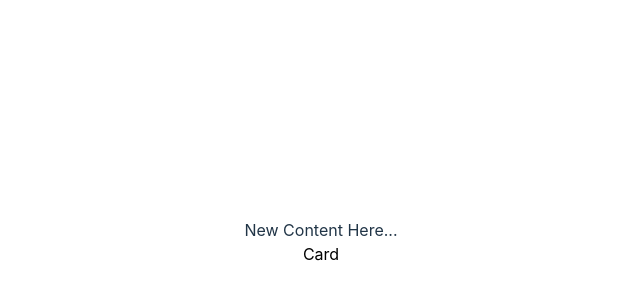
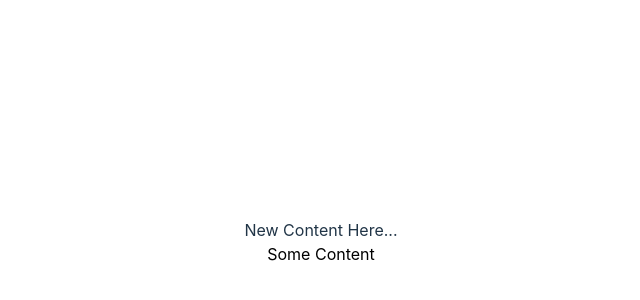
Before and after one commit to design-frame/ality-login, a React (Vite) app: page / in a window 1280 px wide. Shown: the part 158-458 px from the top of the page, without its empty margins (319-959 px from the left). Built offline with nearby package versions, Linux system fonts and the light colour scheme.

Commit message:
build update

```diff
--- a/src/App.tsx
+++ b/src/App.tsx
@@ -6,7 +6,7 @@ function App() {
     return (
         <div className="App">
             New Content Here...
-            <Card />
+            <Card label={"Some Content"}/>
         </div>
     )
 }
--- a/src/components/card/card.tsx
+++ b/src/components/card/card.tsx
@@ -1,9 +1,9 @@
 import React from "react"
 import "@components/card/card.sass"
 
-function Card() {
+function Card({label}) {
     return (
-        <div className="Card">Card</div>
+        <div className="Card">{label}</div>
     )
 }
 
```
